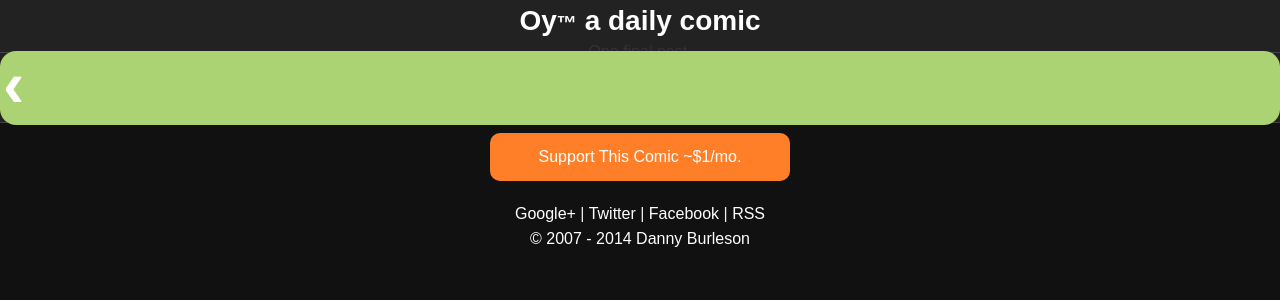
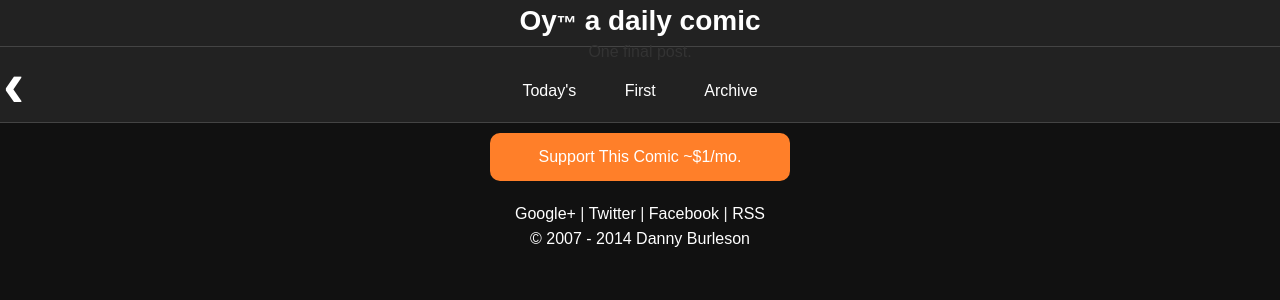
Before and after one commit to oycomics/oycomics.github.io, a Jekyll site: the page built from index.html, in a window 1280 px wide. Shown: the top 300 px of the page. Built offline with Jekyll 4.4.1, drawn with Linux system fonts in a browser that asks for light colours; Markdown is read by kramdown in place of the engine named in the settings; the list of posts is cut into pages by our own code.

Commit message:
Update homepage_comic.html

```diff
--- a/_includes/homepage_comic.html
+++ b/_includes/homepage_comic.html
@@ -5,7 +5,4 @@
 {% endfor %}
 {{ content }}
 
-<div class="stripe">&lsaquo;</div>
 </div>
-
-</div>
```
